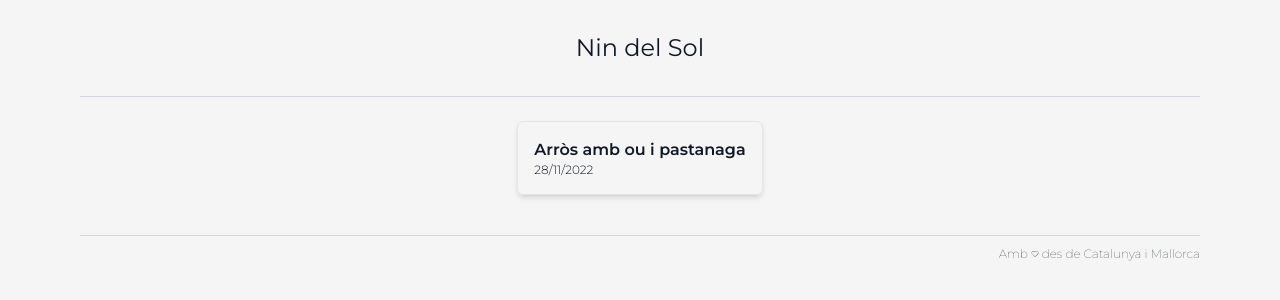
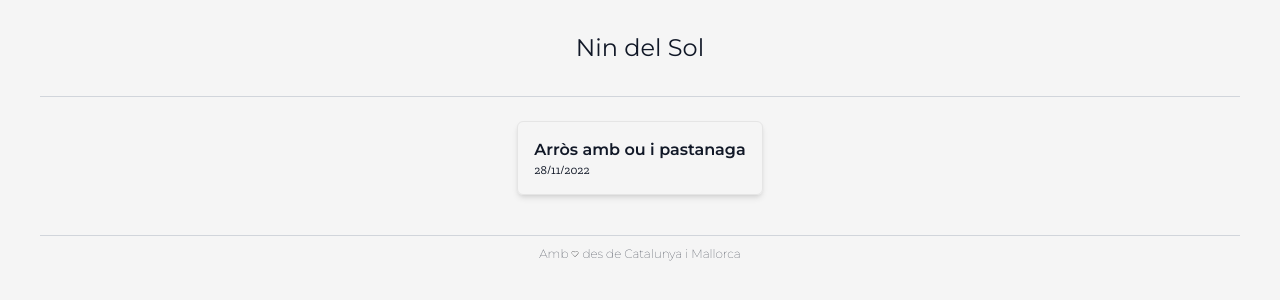
Before and after one commit to juxuanu/icarns.xyz, a Next.js app: page / in a window 1280 px wide. Shown: the top 300 px of the page. Built offline with nearby package versions, Linux system fonts and the light colour scheme.

Commit message:
style changes + whole post in list clickable

```diff
--- a/components/footer.tsx
+++ b/components/footer.tsx
@@ -4,7 +4,7 @@ import Image from "next/image";
 export default function Footer() {
   return (
     <footer className="border-t border-gray-300 mt-10 pt-2.5">
-      <div className="font-thin text-xs float-right inline-block">
+      <div className="font-thin text-xs text-center w-fit mx-auto">
         Amb{" "}
         <div className="relative w-2 h-2 inline-block">
           <Image
--- a/components/posts-list.tsx
+++ b/components/posts-list.tsx
@@ -8,22 +8,16 @@ export interface Props {
 
 export default function PostsList(props: Props) {
   return (
-    <ul className="list-none flex flex-wrap justify-center sm:justify-evenly gap-6 mt-5 rounded mx-auto">
+    <div className="flex flex-wrap justify-center sm:justify-evenly gap-6 mt-5 rounded mx-auto">
       {props.postsAndMetadata.map((post) => (
-        <li
-          className="border border-neutral-200 p-4 rounded-md shadow-md cursor-pointer
-          transition-all hover:bg-neutral-200"
-          key={post.slug}
-        >
-          <Link className="" href={`/posts/${post.slug}`}>
-            <div>
-              <h2 className="font-semibold">{post.title}</h2>
-              <p className="text-sm">{post.subtitle}</p>
-              <p className="text-xs font-light">{post.dateString}</p>
-            </div>
-          </Link>
-        </li>
+        <Link href={`/posts/${post.slug}`} key={post.slug}>
+          <div className="hover:bg-neutral-200 border border-neutral-200 p-4 rounded-md shadow-md transition-all">
+            <h2 className="font-semibold">{post.title}</h2>
+            <p className="text-sm">{post.subtitle}</p>
+            <p className="text-xs font-slab font-light">{post.dateString}</p>
+          </div>
+        </Link>
       ))}
-    </ul>
+    </div>
   );
 }
--- a/pages/_document.tsx
+++ b/pages/_document.tsx
@@ -16,10 +16,7 @@ export default class MyDocument extends Document {
             content="Receptes curtes per sobreviure en dies feiners"
           />
         </Head>
-        <body
-          className="mx-auto max-w-[1200px]
-                    [&>*]:mx-10"
-        >
+        <body className="mx-auto max-w-[1200px]">
           <Header />
           <Main />
           <Footer />
--- a/pages/posts/[slug]/index.tsx
+++ b/pages/posts/[slug]/index.tsx
@@ -26,7 +26,7 @@ export default function PostPage(props: Props) {
         <h1 className="text-center text-3xl">
           {matterResult.data.title ?? "[Sense títol]"}
         </h1>
-        <p className="font-slab text-sm uppercase text-opacity-50 text-center mt-5 mb-10">
+        <p className="font-slab font-light text-sm text-opacity-50 text-center mt-5 mb-10">
           {matterResult.data.date ?? ""}
         </p>
         <Markdown className="prose prose-neutral">
```
